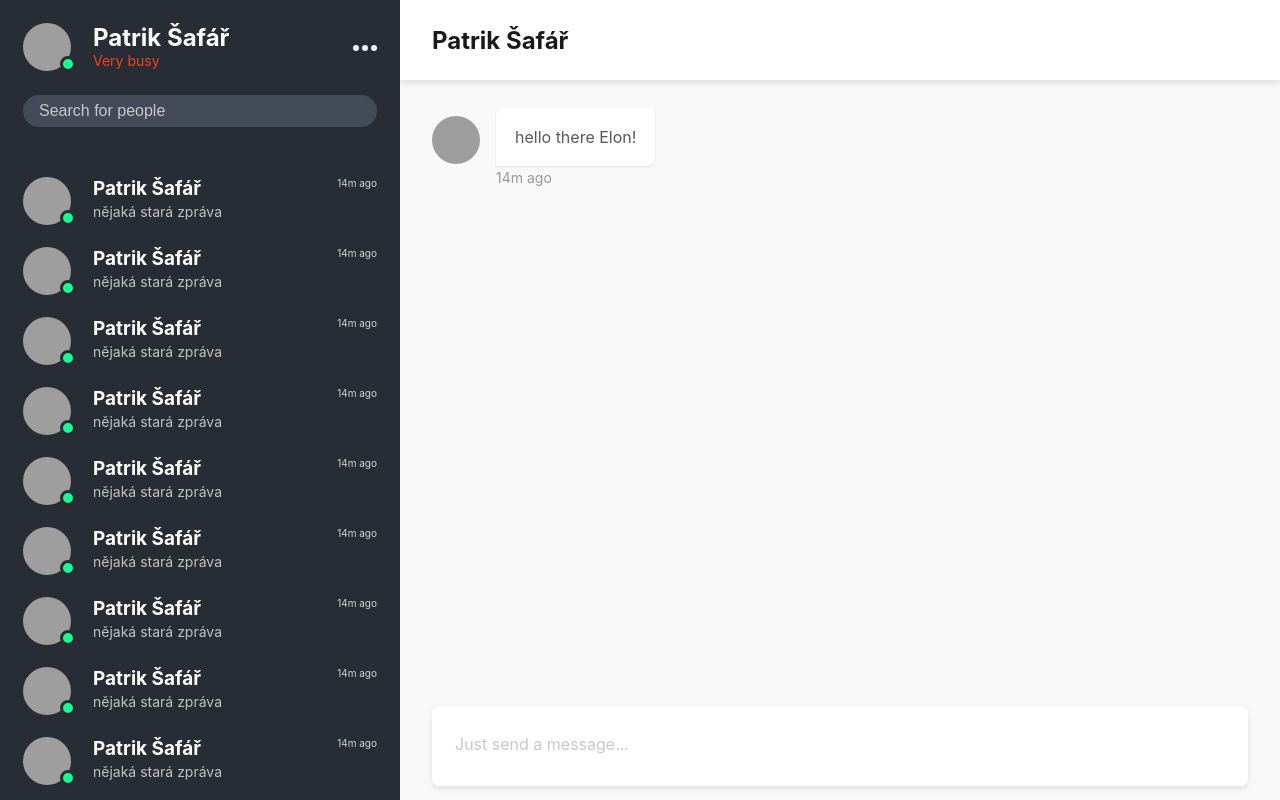
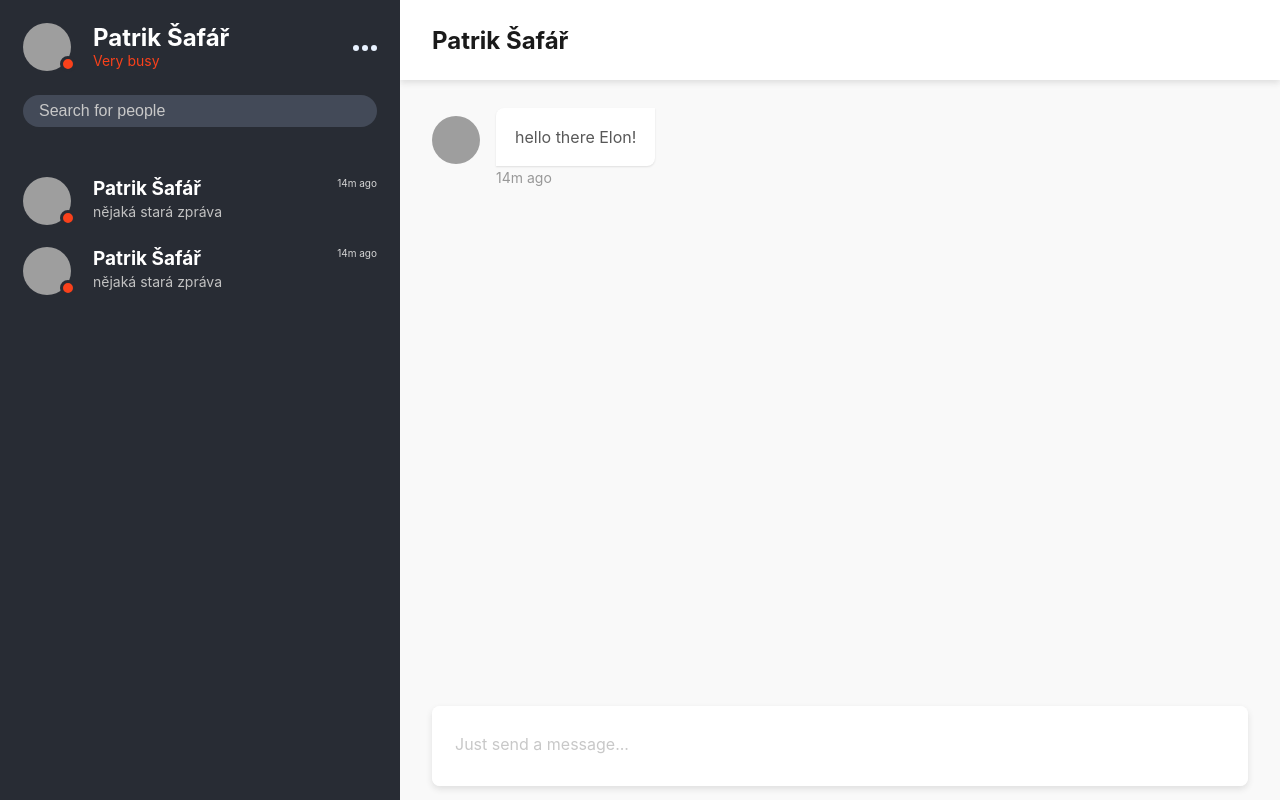
Before and after one commit to Patriksafar/Chatify, a React (Create React App) app: page / in a window 1280 px wide. Built offline with nearby package versions, Linux system fonts and the light colour scheme; grey boxes are pictures that could not be loaded.

Commit message:
feat: improve header

```diff
--- a/src/component/imageStatusIndicator/ImageStatusIndicator.js
+++ b/src/component/imageStatusIndicator/ImageStatusIndicator.js
@@ -7,7 +7,7 @@ class ImageStatusIndicator extends Component {
     return (
       <div className="mol-image-status-indicator">
         <ProfileImage />
-        <div className="mol-image-status-indicator-circle" />
+        <div className="mol-image-status-indicator-circle mol-image-status-indicator-circle--busy" />
       </div>
     );
   }
--- a/src/component/navbar/MainNavigation.js
+++ b/src/component/navbar/MainNavigation.js
@@ -17,7 +17,7 @@ class MainNavigation extends Component {
   __renderHistory() {
     let historyList = [];
 
-    for (var i = 0; i < 10; i++) {
+    for (var i = 0; i < 2; i++) {
       historyList[i] = ( <HistoryCell key={i} /> );
     }
 
```
